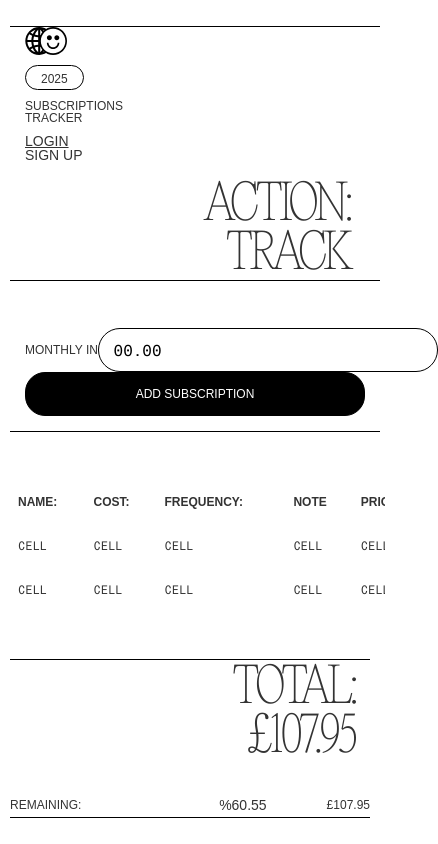
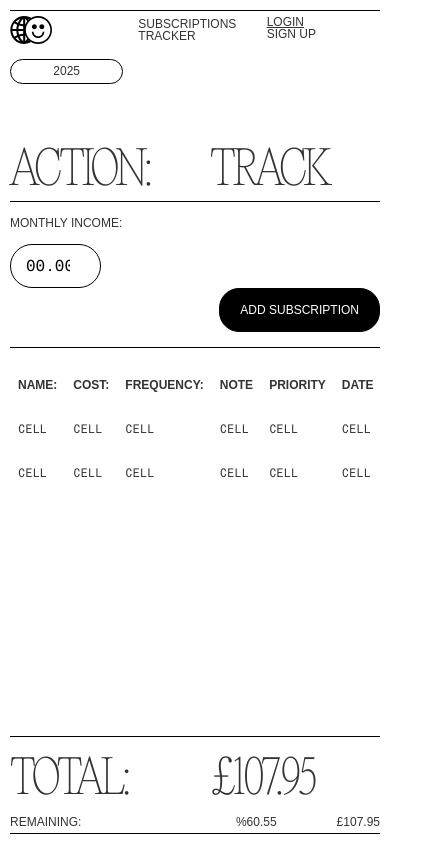
Before and after one commit to HShaebi11/action-track, a website with bundled scripts: page index.html in a window 390 px wide. Shown: the whole page, 438 px wide, since content can reach past the window. Built offline with nearby package versions, Linux system fonts and the light colour scheme; no server answers; a web font is replaced by a local one.

Commit message:
Enhance CSS styles in action-track.webflow.css for improved layout and mobile responsiveness; introduce new classes, adjust flex and grid properties, and refine media queries for better alignment and spacing across various elements.

```diff
--- a/css/action-track.webflow.css
+++ b/css/action-track.webflow.css
@@ -282,7 +282,7 @@
 .inputs-wrapper {
   grid-column-gap: 30px;
   grid-row-gap: 30px;
-  flex: 1;
+  flex: 0 auto;
   justify-content: space-between;
   align-self: flex-start;
   align-items: center;
@@ -413,10 +413,14 @@
   border-radius: 10px;
   flex-flow: column;
   flex: 0 auto;
+  grid-template-rows: auto auto;
+  grid-template-columns: 1fr 1fr 1fr;
+  grid-auto-columns: 1fr;
   place-content: center;
   align-self: center;
   align-items: flex-end;
   width: 100%;
+  margin-top: 15px;
   padding: 15px;
   display: none;
 }
@@ -556,6 +560,149 @@
   color: #fff;
 }
 
+.radio-button-2 {
+  display: block;
+}
+
+.option-select {
+  background-color: #fff;
+  border: 1px solid #000;
+  border-radius: 20px;
+  margin-bottom: 0;
+  padding: 5px 15px;
+}
+
+.option-select:hover, .option-select:active, .option-select:focus {
+  color: #fff;
+  background-color: #000;
+}
+
+.div-block-2 {
+  flex: 1;
+}
+
+.text-field {
+  flex: 0 auto;
+  justify-content: center;
+  align-items: center;
+  margin-bottom: 0;
+  display: block;
+}
+
+.div-block-3 {
+  grid-column-gap: 30px;
+  grid-row-gap: 30px;
+  display: flex;
+}
+
+.radio-button-field-2 {
+  margin-bottom: 0;
+}
+
+.option-button {
+  grid-column-gap: 0px;
+  grid-row-gap: 0px;
+  color: #000;
+  text-transform: uppercase;
+  border: 1px solid #000;
+  border-radius: 20px;
+  flex: none;
+  justify-content: center;
+  align-items: center;
+  margin-bottom: 0;
+  padding: 7px 15px;
+  font-family: Ppneuemontrealmono, Arial, sans-serif;
+  font-weight: 500;
+  display: flex;
+}
+
+.radio-option-button {
+  border: 1px solid #000;
+  margin-top: 0;
+  margin-left: 0;
+  display: block;
+}
+
+.radio-option-button:active {
+  background-color: #000;
+}
+
+.radio-button-field-3 {
+  padding-left: 0;
+}
+
+.line {
+  background-color: #000;
+  align-self: stretch;
+  height: 1px;
+}
+
+.button-01 {
+  pointer-events: auto;
+  color: #fff;
+  cursor: pointer;
+  background-color: #000;
+  border: 1px solid #000;
+  border-radius: 20px;
+  justify-content: center;
+  align-items: center;
+  padding: 7px 15px;
+  display: flex;
+}
+
+.control {
+  border: 1px #000;
+  border-bottom-style: solid;
+  flex-flow: column;
+  flex: none;
+  grid-template-rows: auto minmax(auto, 1fr);
+  grid-template-columns: 1fr 1fr;
+  grid-auto-columns: 1fr;
+  justify-content: flex-start;
+  align-self: stretch;
+  place-items: start stretch;
+  padding-bottom: 15px;
+  display: grid;
+}
+
+.table_instance {
+  border: 1px #000;
+  display: block;
+}
+
+.table_header {
+  text-align: left;
+  border: 1px #000;
+  padding: 8px;
+}
+
+.table_row {
+  text-align: left;
+  border: 1px #000;
+}
+
+.table_head {
+  text-transform: uppercase;
+  background-color: #fff;
+  border: 1px #000;
+  font-family: Ppneuemontrealmono, Arial, sans-serif;
+}
+
+.table_cell {
+  text-align: left;
+  text-transform: uppercase;
+  border: 1px #000;
+  padding: 8px;
+  font-family: Ppneuemontrealmono, Arial, sans-serif;
+}
+
+.table_table {
+  text-align: left;
+  border-collapse: collapse;
+  border: 1px #000;
+  width: 100%;
+}
+
 /* Authentication Modal Styles */
 .auth-modal {
   display: none;
@@ -667,18 +814,6 @@
   font-size: 12px;
 }
 
-/* Additional animations for offline indicators */
-@keyframes slideDown {
-  from {
-    transform: translate(-50%, -100px);
-    opacity: 0;
-  }
-  to {
-    transform: translate(-50%, 0);
-    opacity: 1;
-  }
-}
-
 /* Mobile-First Enhancements */
 .mobile-scroll-container {
   overflow-x: auto;
@@ -691,8 +826,28 @@
   min-width: 44px;
 }
 
-/* Mobile-optimized form styles */
 @media screen and (max-width: 767px) {
+  .wrapper.heading {
+    height: 60px;
+  }
+
+  .wrapper.heading.bottom {
+    height: 100px;
+  }
+
+  .heading01 {
+    justify-content: flex-end;
+    align-items: flex-end;
+    padding-left: 0;
+    padding-right: 0;
+    font-size: 70px;
+  }
+
+  .total-wrapper {
+    grid-column-gap: 30px;
+    grid-row-gap: 30px;
+  }
+
   /* Prevent zoom on iOS when focusing inputs */
   input[type="text"],
   input[type="email"],
@@ -702,313 +857,6 @@
   textarea,
   select {
     font-size: 16px !important;
-  }
-
-  /* Stack form elements vertically on mobile */
-  .input-wrapper.v2 {
-    flex-direction: column;
-    gap: 10px;
-  }
-
-  /* Full width options on mobile */
-  .input-wrapper.v2 .option {
-    width: 100%;
-    justify-content: center;
-  }
-
-  /* Improve spacing for mobile forms */
-  .auth-form {
-    padding: 15px;
-    gap: 20px;
-  }
-
-  /* Better mobile header layout */
-  .header-wrapper {
-    gap: 30px;
-    padding-bottom: 10px;
-  }
-
-  /* Optimize total wrapper for mobile */
-  .total-wrapper {
-    gap: 30px;
-    margin-top: 20px;
-  }
-
-  .wrapper.heading.bottom {
-    height: auto;
-    padding: 15px 0;
-  }
-}
-
-.radio-button-2 {
-  display: block;
-}
-
-.option-select {
-  background-color: #fff;
-  border: 1px solid #000;
-  border-radius: 20px;
-  margin-bottom: 0;
-  padding: 5px 15px;
-}
-
-.option-select:hover, .option-select:active, .option-select:focus {
-  color: #fff;
-  background-color: #000;
-}
-
-.div-block-2 {
-  flex: 1;
-}
-
-.text-field {
-  flex: 0 auto;
-  justify-content: center;
-  align-items: center;
-  margin-bottom: 0;
-  display: block;
-}
-
-.div-block-3 {
-  grid-column-gap: 30px;
-  grid-row-gap: 30px;
-  display: flex;
-}
-
-.radio-button-field-2 {
-  margin-bottom: 0;
-}
-
-.option-button {
-  grid-column-gap: 0px;
-  grid-row-gap: 0px;
-  color: #000;
-  text-transform: uppercase;
-  border: 1px solid #000;
-  border-radius: 20px;
-  flex: none;
-  justify-content: center;
-  align-items: center;
-  margin-bottom: 0;
-  padding: 7px 15px;
-  font-family: Ppneuemontrealmono, Arial, sans-serif;
-  font-weight: 500;
-  display: flex;
-}
-
-.radio-option-button {
-  border: 1px solid #000;
-  margin-top: 0;
-  margin-left: 0;
-  display: block;
-}
-
-.radio-option-button:active {
-  background-color: #000;
-}
-
-.radio-button-field-3 {
-  padding-left: 0;
-}
-
-.line {
-  background-color: #000;
-  align-self: stretch;
-  height: 1px;
-}
-
-.button-01 {
-  pointer-events: auto;
-  color: #fff;
-  cursor: pointer;
-  background-color: #000;
-  border: 1px solid #000;
-  border-radius: 20px;
-  justify-content: center;
-  align-items: center;
-  padding: 7px 15px;
-  display: flex;
-}
-
-.control {
-  border: 1px #000;
-  border-bottom-style: solid;
-  flex-flow: column;
-  flex: none;
-  justify-content: flex-start;
-  align-items: stretch;
-  padding-bottom: 15px;
-  display: flex;
-  gap: 15px;
-}
-
-.table_instance {
-  border: 1px #000;
-  display: block;
-}
-
-.table_header {
-  text-align: left;
-  border: 1px #000;
-  padding: 8px;
-}
-
-.table_row {
-  text-align: left;
-  border: 1px #000;
-}
-
-.table_head {
-  text-transform: uppercase;
-  background-color: #fff;
-  border: 1px #000;
-  font-family: Ppneuemontrealmono, Arial, sans-serif;
-}
-
-.table_cell {
-  text-align: left;
-  text-transform: uppercase;
-  border: 1px #000;
-  padding: 8px;
-  font-family: Ppneuemontrealmono, Arial, sans-serif;
-}
-
-.table_table {
-  text-align: left;
-  border-collapse: collapse;
-  border: 1px #000;
-  width: 100%;
-}
-
-/* Mobile Styles */
-@media screen and (max-width: 767px) {
-  .fullscreen-wrapper {
-    padding: 15px 0;
-    height: auto;
-    min-height: 100vh;
-  }
-
-  .wrapper.heading {
-    grid-column-gap: 20px;
-    grid-row-gap: 20px;
-    text-align: center;
-    flex-flow: column;
-    justify-content: flex-start;
-    align-items: flex-end;
-    height: auto;
-    padding: 0 15px;
-  }
-
-  .wrapper.header {
-    grid-column-gap: 10px;
-    grid-row-gap: 10px;
-    flex-direction: column;
-    display: flex;
-    padding: 0 15px;
-  }
-
-  .wrapper.header img {
-    align-self: flex-start;
-  }
-
-  .wrapper.header .tag {
-    align-self: flex-start;
-  }
-
-  .wrapper.header .contexual-text {
-    align-self: flex-start;
-    text-align: left;
-  }
-
-  .contexual-text.right-aligned {
-    text-align: left;
-    justify-content: flex-start;
-    align-items: center;
-    font-size: 14px;
-    align-self: flex-start;
-  }
-
-  .contexual-text {
-    font-size: 14px;
-  }
-
-  .heading01 {
-    text-align: center;
-    justify-content: center;
-    align-items: center;
-    font-size: 60px;
-    line-height: .6em;
-  }
-
-  .control {
-    padding: 0 15px 15px 15px;
-  }
-
-  .inputs-wrapper {
-    flex-direction: row;
-    align-items: center;
-    gap: 15px;
-  }
-
-  .input-wrapper {
-    flex: 1;
-  }
-
-  .inputs {
-    flex-flow: column;
-    justify-content: flex-start;
-    align-items: flex-start;
-    display: none;
-  }
-
-  .input-wrapper.two {
-    width: 100%;
-    margin-bottom: 10px;
-  }
-
-  .two-inputs-wrapper {
-    flex-direction: column;
-    height: auto;
-    gap: 15px;
-  }
-
-  .input {
-    min-height: 44px;
-    padding: 12px 15px;
-    font-size: 16px;
-    width: 100%;
-  }
-
-  /* Enhanced button sizes for touch */
-  .button-01 {
-    min-height: 44px;
-    padding: 12px 20px;
-    font-size: 16px;
-    flex: 0 0 auto;
-  }
-
-  .option {
-    min-height: 44px;
-    padding: 12px 20px;
-    font-size: 14px;
-  }
-
-  /* Table responsive - full width */
-  .table_instance {
-    overflow-x: auto;
-    margin: 0 -15px;
-    width: 100vw;
-    padding: 0 15px;
-  }
-
-  .table_table {
-    min-width: 600px;
-  }
-
-  .table_cell, .table_header {
-    padding: 12px 8px;
-    font-size: 12px;
-    white-space: nowrap;
   }
 
   /* Modal improvements */
@@ -1023,80 +871,220 @@
     font-size: 16px;
     padding: 12px 15px;
   }
-
-  /* Total wrapper full width */
-  .total-wrapper {
-    margin: 0 -15px;
-    width: 100vw;
-    padding: 0 15px;
-  }
 }
 
-/* Tablet Styles */
-@media screen and (min-width: 768px) and (max-width: 1024px) {
-  .fullscreen-wrapper {
-    padding: 20px;
-  }
-
-  .heading01 {
-    font-size: 120px;
-  }
-
-  .contexual-text {
-    font-size: 15px;
-  }
-
-  .input-wrapper.two {
-    flex-basis: 48%;
-  }
-
-  .button-01 {
-    min-height: 40px;
-    padding: 10px 18px;
-  }
-
-  .option {
-    min-height: 40px;
-    padding: 10px 18px;
-  }
-}
-
-/* Small Mobile (below 480px) */
 @media screen and (max-width: 479px) {
   .fullscreen-wrapper {
+    height: 100vh;
     padding: 10px;
   }
 
-  .heading01 {
-    font-size: 48px;
+  .wrapper.heading {
+    grid-column-gap: 30px;
+    grid-row-gap: 30px;
+    text-align: center;
+    flex-flow: row;
+    flex: 1;
+    justify-content: center;
+    align-self: stretch;
+    align-items: center;
+  }
+
+  .wrapper.heading.bottom {
+    flex-flow: row;
+    flex: none;
+    justify-content: space-around;
+    align-self: stretch;
+    align-items: flex-end;
+    height: 50px;
+    padding-top: 40px;
+    padding-bottom: 0;
+  }
+
+  .wrapper.header {
+    grid-column-gap: 15px;
+    grid-row-gap: 15px;
+    grid-template-rows: auto auto;
+    grid-template-columns: 1fr 1fr 1fr;
+    grid-auto-columns: 1fr;
+    display: grid;
+  }
+
+  .wrapper.bottom {
+    align-self: stretch;
   }
 
   .contexual-text {
     font-size: 12px;
   }
 
+  .contexual-text.right-aligned {
+    text-align: left;
+    justify-content: flex-start;
+    align-items: center;
+  }
+
+  .contexual-text.label {
+    width: 90px;
+    font-size: 13px;
+  }
+
+  .heading01 {
+    text-align: left;
+    flex: 1;
+    justify-content: flex-start;
+    align-self: center;
+    align-items: center;
+    font-size: 46px;
+  }
+
+  .heading01.left {
+    justify-content: flex-end;
+    align-items: center;
+  }
+
+  .inputs-wrapper {
+    grid-column-gap: 15px;
+    grid-row-gap: 15px;
+    flex-flow: column;
+    justify-content: flex-start;
+    align-self: stretch;
+    align-items: flex-end;
+  }
+
   .input {
+    align-self: stretch;
+    width: auto;
+    min-height: 44px;
+    padding: 12px 15px;
+    font-size: 16px;
+  }
+
+  .input:where(.w-variant-30496d9c-6aab-ed3c-e1e7-7a6c8dccb206) {
+    flex: none;
+    width: 91px;
+  }
+
+  .input-wrapper {
+    grid-column-gap: 30px;
+    grid-row-gap: 30px;
+    flex: 0 auto;
+    grid-template-rows: auto auto;
+    grid-template-columns: 1fr 1fr;
+    grid-auto-columns: 1fr;
+    justify-content: space-between;
+    align-items: center;
+    width: 100%;
+    display: flex;
+  }
+
+  .input-wrapper.v2 {
+    flex-flow: wrap;
+    justify-content: flex-start;
+    align-items: center;
+  }
+
+  .input-wrapper.two {
+    grid-column-gap: 10px;
+    grid-row-gap: 10px;
+    flex-flow: column;
+    flex: 0 auto;
+    justify-content: space-around;
+    align-items: flex-start;
+    width: auto;
+  }
+
+  .inputs {
+    flex-flow: column;
+    justify-content: center;
+    align-items: flex-end;
+    padding-left: 15px;
+    padding-right: 15px;
+    display: none;
+  }
+
+  .total-wrapper {
+    justify-content: center;
+    align-self: stretch;
+    align-items: center;
+  }
+
+  .two-inputs-wrapper {
+    grid-column-gap: 15px;
+    grid-row-gap: 15px;
+    flex-flow: row;
+    height: auto;
+  }
+
+  .option {
+    flex: none;
+    min-height: 44px;
+    padding: 12px 20px;
     font-size: 14px;
   }
 
-  .button-01, .option {
-    font-size: 14px;
+  .button-01 {
     min-height: 44px;
+    padding: 12px 20px;
+    font-size: 16px;
+  }
+
+  .control {
+    grid-column-gap: 15px;
+    grid-row-gap: 15px;
+    align-self: stretch;
+    display: flex;
+  }
+
+  .table_instance {
+    align-self: stretch;
+    overflow: scroll;
+  }
+
+  .table_cell, .table_header {
+    padding: 12px 8px;
+    font-size: 12px;
+    white-space: nowrap;
+  }
+
+  .div-block-4 {
+    flex-flow: column;
+    justify-content: space-between;
+    display: flex;
   }
 }
 
-/* Remove Webflow grid positioning for mobile compatibility */
+#w-node-_51eef12a-44d5-5f6b-5837-6d0f8559fac3-1d70d409 {
+  grid-area: span 1 / span 2 / span 1 / span 2;
+}
+
+#add.w-node-f934eea7-5a62-51db-fc2f-02d7843b6c18-1d70d409 {
+  grid-area: span 1 / span 1 / span 1 / span 1;
+  place-self: auto end;
+}
+
+#input.w-node-_5b04d197-c9c7-6116-668c-15723e5dfe25-1d70d409 {
+  grid-area: 2 / 2 / 3 / 3;
+  justify-self: center;
+}
 
 @media screen and (max-width: 479px) {
   #w-node-e1a17743-3cff-4d3c-0f4e-b92b1eef7110-1d70d409 {
     grid-area: 2 / 1 / 3 / 2;
   }
 
-  #w-node-ce142790-9100-a60d-10f3-b92ec46c9bf7-1d70d409, #w-node-ed8e2899-ca8e-afb7-6846-cd77a6bbd0d4-1d70d409 {
-    grid-area: span 1 / span 2 / span 1 / span 2;
+  #w-node-ed8e2899-ca8e-afb7-6846-cd77a6bbd0d4-1d70d409 {
+    grid-area: 1 / 3 / 2 / 4;
+  }
+
+  #w-node-_3acefe2e-6aaa-67b2-9eb9-fefc6f151b6f-1d70d409, #w-node-dabe386f-4981-7708-cb11-d184cb64618e-1d70d409 {
+    grid-area: 2 / 3 / 3 / 4;
+  }
+
+  #w-node-ce142790-9100-a60d-10f3-b92ec46c9bf7-1d70d409 {
+    grid-area: span 1 / span 1 / span 1 / span 1;
   }
 }
-
 
 @font-face {
   font-family: 'Ppneuemontrealmono';
--- a/css/webflow.css
+++ b/css/webflow.css
@@ -1127,7 +1127,7 @@ textarea.w-select {
  * ## Note
  * Safari (on both iOS and OS X) does not handle viewport units (vh, vw) well.
  * For example percentage units do not work on descendants of elements that
- * have any dimensions expressed in viewport units. It also doesn’t handle them at
+ * have any dimensions expressed in viewport units. It also doesnâ€™t handle them at
  * all in `calc()`.
  */
 /**
@@ -1316,7 +1316,7 @@ textarea.w-select {
 }
 /*
  * 1. We use content-box to avoid having to do `width: calc(10vh + 2vw)`
- *    which doesn’t work in Safari anyway.
+ *    which doesnâ€™t work in Safari anyway.
  * 2. Chrome renders images pixelated when switching to GPU. Making sure
  *    the parent is also rendered on the GPU (by setting translate3d for
  *    example) fixes this behavior.
```
